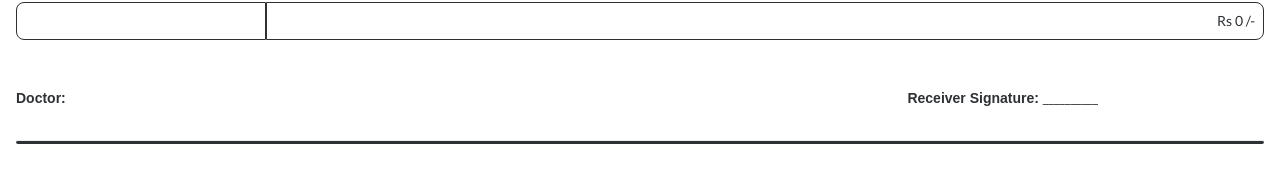
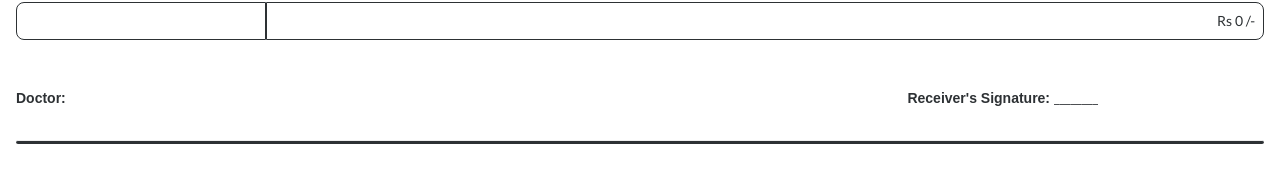
Before and after one commit to Khizer30/OpenHIMS, a Next.js app: page /print/1 in a window 1280 px wide. Shown: the part 282-460 px from the top of the page. Built offline with nearby package versions, Linux system fonts and the light colour scheme; no server answers; the database is empty.

Commit message:
v0.12
*Print FIxed

```diff
--- a/app/print/[id]/page.tsx
+++ b/app/print/[id]/page.tsx
@@ -63,7 +63,7 @@ export default async function Page({ params }: Params): Promise<JSX.Element>
 
         <div className=" w-full my-4 grid grid-cols-7 text-sm text-grey">
           <h6 className={ ` col-span-5 font-primary font-bold ${ (data.appointment.doctor === "None") ? "invisible" : "" }` }> Doctor: <span className=" font-secondary font-normal"> { data.appointment.doctor } </span> </h6>
-          <h6 className=" col-span-2 font-primary font-bold"> Receiver Signature: <span className=" font-secondary font-normal"> __________ </span> </h6>
+          <h6 className=" col-span-2 font-primary font-bold"> Receiver's Signature: <span className=" font-secondary font-normal"> ________ </span> </h6>
         </div>
 
         <hr className=" w-full h-1 my-4 rounded-lg bg-grey" />
```
